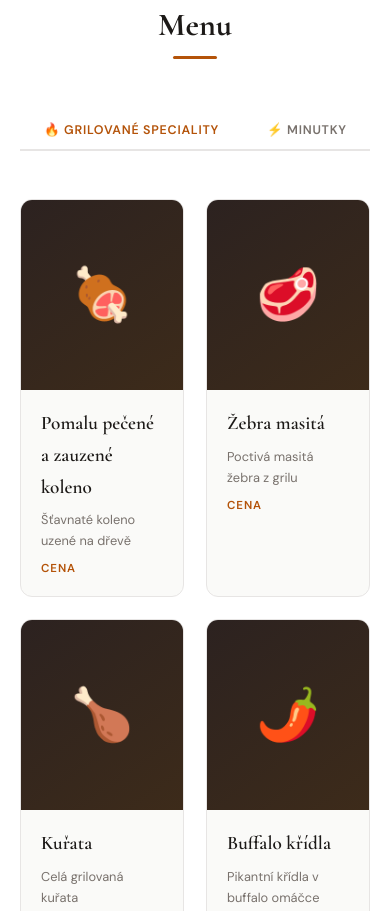
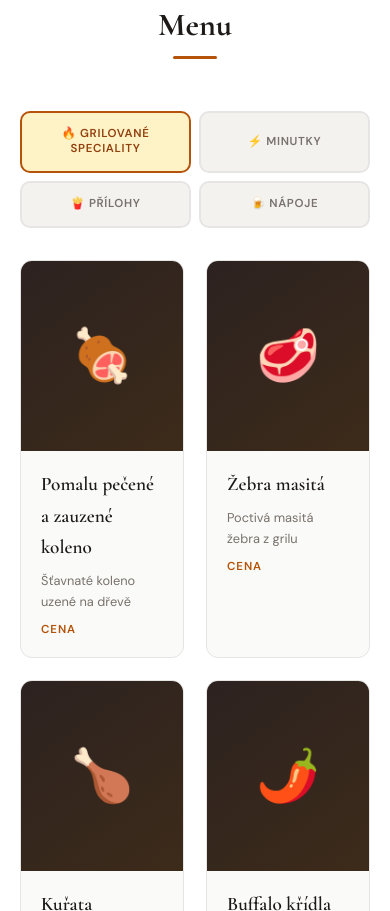
Before and after one commit to helldast/HospudkaUKleinu, a plain HTML site: page index.html in a window 390 px wide. Shown: the part 934-1845 px from the top of the page. Drawn offline with nearby package versions, Linux system fonts and the light colour scheme.

Commit message:
Updated Menu for phone view

```diff
--- a/index.html
+++ b/index.html
@@ -77,7 +77,7 @@
 
     <!-- TABS -->
     <div class="tabs" role="tablist">
-      <button class="tab-btn on" onclick="switchTab(event,'grill')"   role="tab">🔥 Grilované speciality</button>
+      <button class="tab-btn on" onclick="switchTab(event,'grill')"   role="tab">🔥 Grilované<br class="mob-br"> speciality</button>
       <button class="tab-btn"    onclick="switchTab(event,'minutky')" role="tab">⚡ Minutky</button>
       <button class="tab-btn"    onclick="switchTab(event,'prilohy')" role="tab">🍟 Přílohy</button>
       <button class="tab-btn"    onclick="switchTab(event,'napoje')"  role="tab">🍺 Nápoje</button>
--- a/style.css
+++ b/style.css
@@ -1,3 +1,4 @@
+ /* ─── RESET & BASE ─── */
     *, *::before, *::after { box-sizing: border-box; margin: 0; padding: 0; }
     html { scroll-behavior: smooth; }
 
@@ -198,19 +199,58 @@ section { padding: 96px 24px; }
     .sec-header { text-align: center; margin-bottom: 52px; }
     .sec-header .divider { margin: 14px auto 0; }
 
+    /* tab wrapper — horizontal on desktop, 2×2 grid on mobile */
     .tabs {
-  display: flex; border-bottom: 2px solid var(--border);
-  margin-bottom: 48px; overflow-x: auto; gap: 0;
+      display: flex;
+      border-bottom: 2px solid var(--border);
+      margin-bottom: 48px;
+      gap: 0;
     }
     .tab-btn {
-  padding: 11px 24px; font-family: var(--font-b); font-size: .78rem;
+      flex: 1;
+      padding: 13px 20px; font-family: var(--font-b); font-size: .78rem;
       font-weight: 600; letter-spacing: .06em; text-transform: uppercase;
       color: var(--muted); background: none; border: none; cursor: pointer;
       border-bottom: 2px solid transparent; margin-bottom: -2px;
-  white-space: nowrap; transition: color .2s, border-color .2s;
+      white-space: nowrap; transition: color .2s, border-color .2s, background .2s;
+      text-align: center;
     }
-.tab-btn.on { color: var(--accent); border-bottom-color: var(--accent); }
-.tab-btn:hover:not(.on) { color: var(--text); }
+    .mob-br { display: none; }
+    @media (max-width: 640px) { .mob-br { display: block; } }
+
+    .tab-btn.on { color: var(--accent); border-bottom-color: var(--accent); background: var(--bg-alt); }
+    .tab-btn:hover:not(.on) { color: var(--text); background: var(--bg-alt); }
+
+    /* ── Mobile: 2×2 pill grid ── */
+    @media (max-width: 640px) {
+      .tabs {
+        display: grid;
+        grid-template-columns: 1fr 1fr;
+        border-bottom: none;
+        gap: 8px;
+        margin-bottom: 32px;
+      }
+      .tab-btn {
+        border: 2px solid var(--border);
+        border-bottom: 2px solid var(--border);
+        border-radius: 10px;
+        margin-bottom: 0;
+        padding: 14px 10px;
+        font-size: .72rem;
+        background: var(--bg-alt);
+        white-space: normal;
+        line-height: 1.3;
+      }
+      .tab-btn.on {
+        border-color: var(--accent);
+        background: var(--accent-light);
+        color: var(--accent-dark);
+      }
+      .tab-btn:hover:not(.on) {
+        border-color: #C4C0BB;
+        background: #EEECEA;
+      }
+    }
 
     .tab-panel { display: none; }
     .tab-panel.on { display: block; animation: fadeIn .25s ease; }
```
Lines whose indentation alone changed are shown as unchanged.
